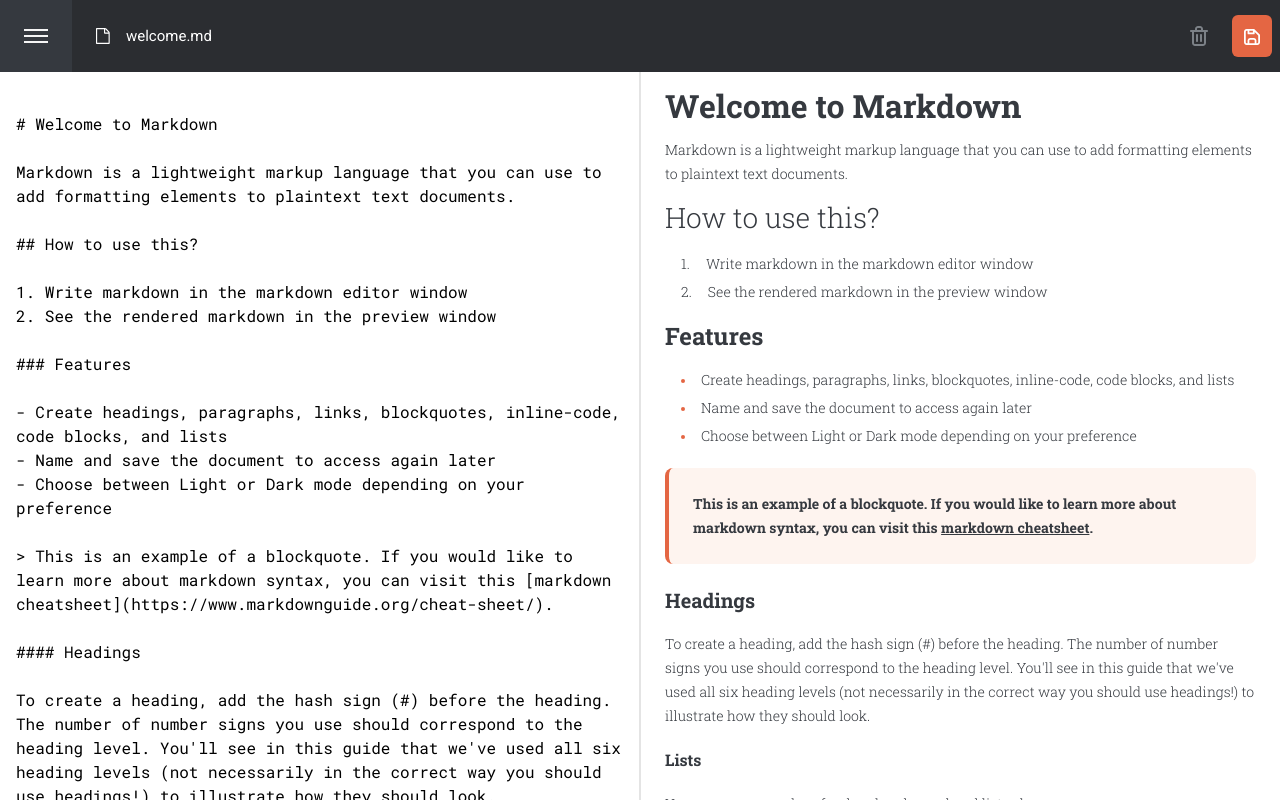
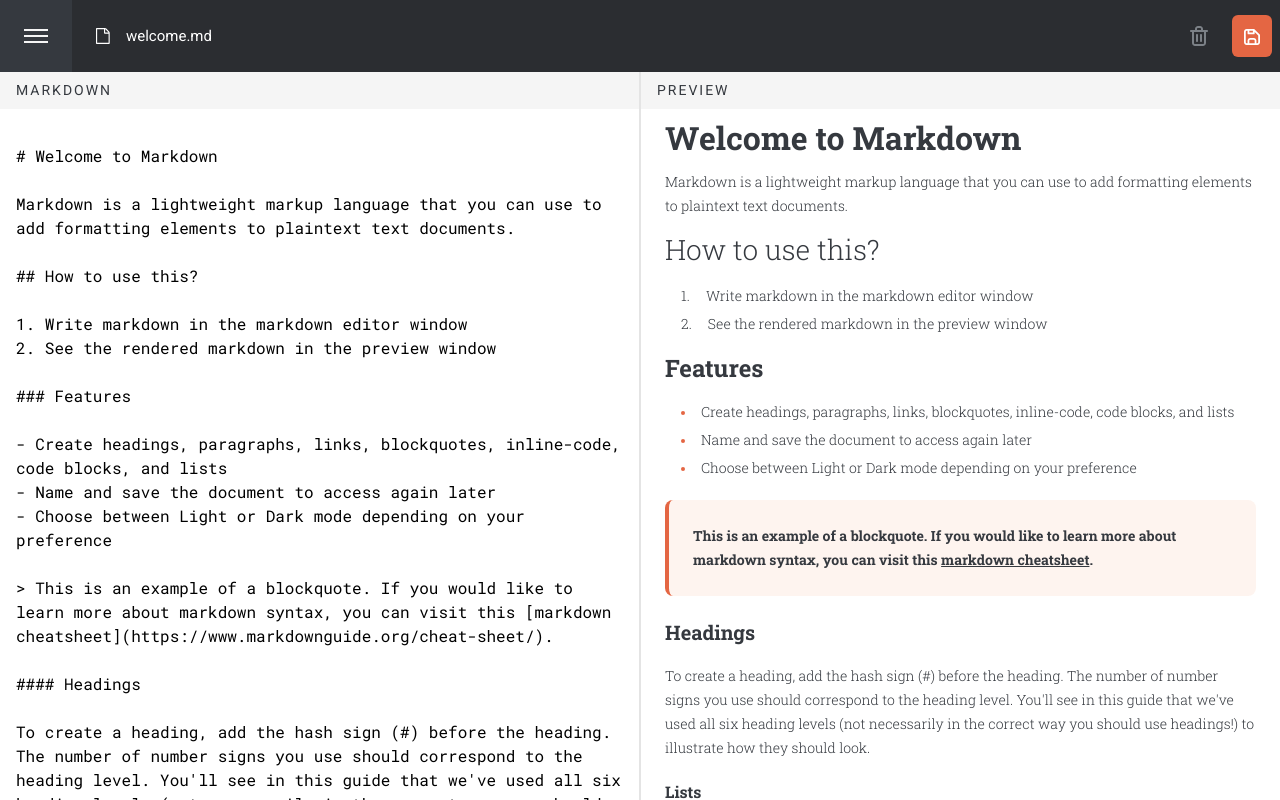
Before and after one commit to bhishekprajapati/md-editor, a Vue app: page / in a window 1280 px wide. Built offline with nearby package versions, Linux system fonts and the light colour scheme.

Commit message:
fix layout

```diff
--- a/src/components/TheMarkdown.vue
+++ b/src/components/TheMarkdown.vue
@@ -10,15 +10,24 @@ const markdownCode = ref(sampleMarkdownCode);
 <template>
   <section class="flex h-full">
     <div class="flex-1">
-      <div class="h-full w-full">
+      <div class="relative h-full w-full pt-8">
+        <div
+          class="display-s absolute left-0 right-0 top-0 bg-cream px-4 py-2 font-medium">
+          MARKDOWN
+        </div>
         <TheMarkdownEditor
           :value="markdownCode"
           @input="(e) => (markdownCode = e.target.value)" />
       </div>
     </div>
-    <div
-      class="flex-1 overflow-y-auto border-l-2 border-grey-600 scrollbar-none">
-      <TheMarkdownPreviewer :code="markdownCode" />
+    <div class="flex-1 border-l-2 border-grey-600">
+      <div class="relative h-full w-full pt-8">
+        <div
+          class="display-s absolute left-0 right-0 top-0 bg-cream px-4 py-2 font-medium">
+          PREVIEW
+        </div>
+        <TheMarkdownPreviewer :code="markdownCode" />
+      </div>
     </div>
   </section>
 </template>
--- a/src/components/TheMarkdownPreviewer.vue
+++ b/src/components/TheMarkdownPreviewer.vue
@@ -10,7 +10,7 @@ const md = markdownIt("commonmark", {
 </script>
 
 <template>
-  <section>
+  <section class="h-full overflow-y-auto scrollbar-none">
     <div
       class="markdown-preview px-5 py-4 md:px-6 md:py-[1.37rem]"
       v-html="md.render(props.code)"></div>
```
